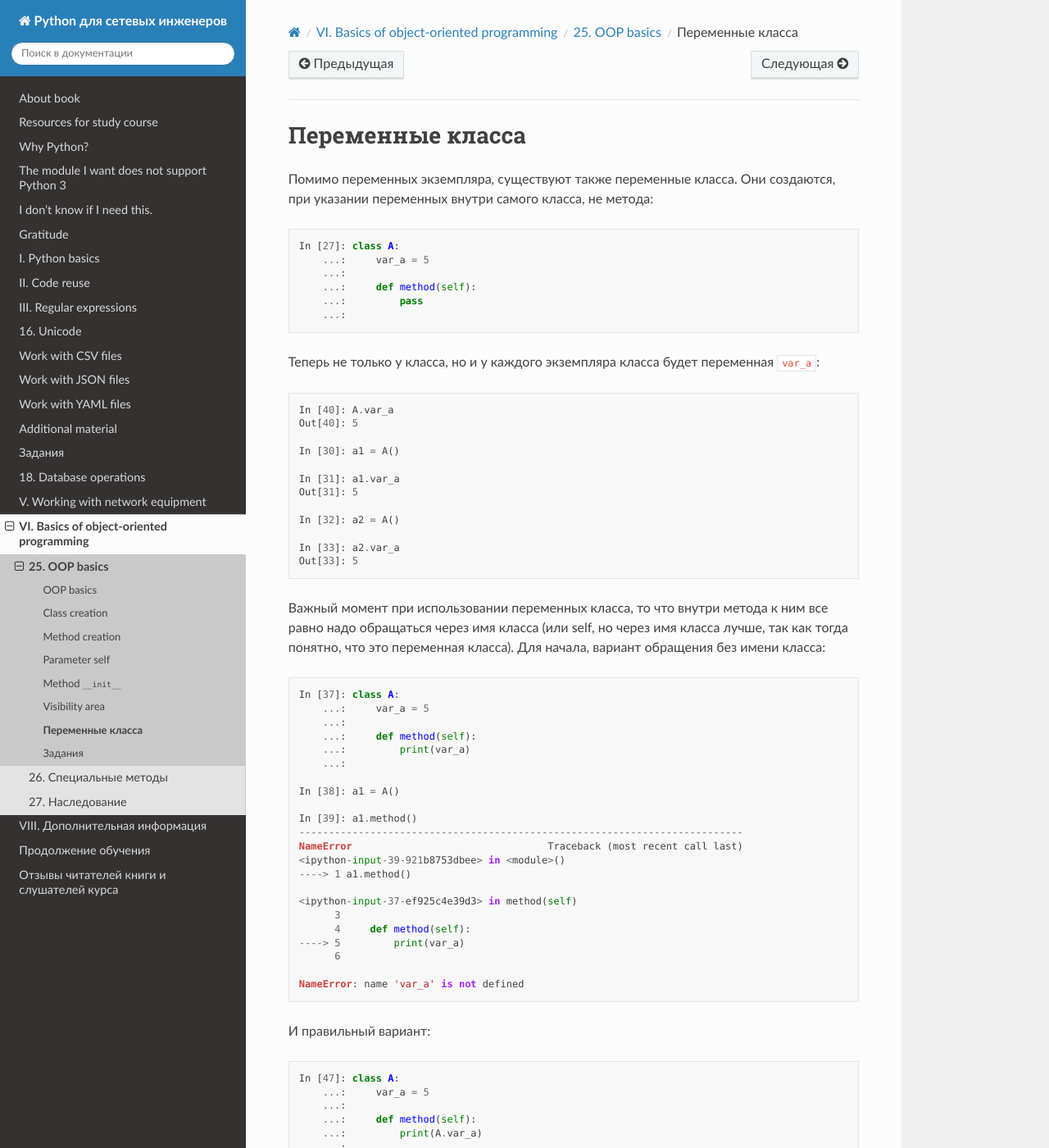
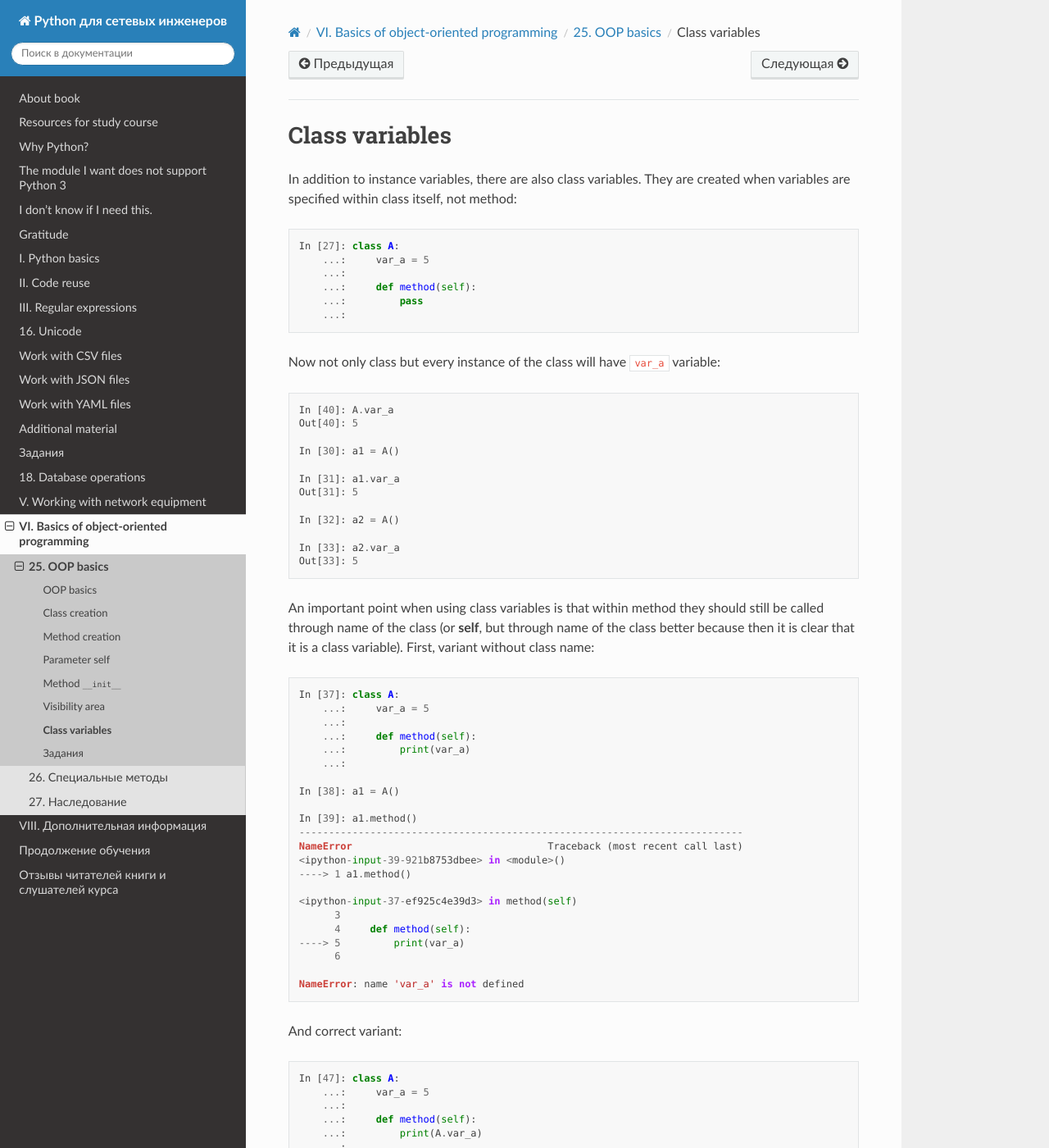
Before and after one commit to Aidar5/nattoeng, a Sphinx documentation site: the page built from docs/source/book/23_oop_basics/class_variables.rst, in a window 1280 px wide and 1400 px high. Shown: the whole window at 82% size. Built offline with Sphinx 7.4.7 and the Read the Docs theme 2.0.0, drawn with Linux system fonts in a browser that asks for light colours; pages that are not in the unit, such as notebooks, are missing from menus.

Commit message:
Update class_variables.rst

```diff
--- a/docs/source/book/23_oop_basics/class_variables.rst
+++ b/docs/source/book/23_oop_basics/class_variables.rst
@@ -1,8 +1,7 @@
-Переменные класса
+Class variables
 ~~~~~~~~~~~~~~~~~
 
-Помимо переменных экземпляра, существуют также переменные класса. Они
-создаются, при указании переменных внутри самого класса, не метода:
+In addition to instance variables, there are also class variables. They are created when variables are specified within class itself, not method:
 
 .. code:: python
 
@@ -13,8 +12,7 @@
         ...:         pass
         ...:
 
-Теперь не только у класса, но и у каждого экземпляра класса будет
-переменная ``var_a``:
+Now not only class but every instance of the class will have ``var_a`` variable:
 
 .. code:: python
 
@@ -31,10 +29,7 @@
     In [33]: a2.var_a
     Out[33]: 5
 
-Важный момент при использовании переменных класса, то что внутри метода
-к ним все равно надо обращаться через имя класса (или self, но через имя
-класса лучше, так как тогда понятно, что это переменная класса). Для
-начала, вариант обращения без имени класса:
+An important point when using class variables is that within method they should still be called  through name of the class (or **self**, but through name of the class better because then it is clear that it is a class variable). First, variant without class name:
 
 .. code:: python
 
@@ -61,7 +56,7 @@
 
     NameError: name 'var_a' is not defined
 
-И правильный вариант:
+And correct variant:
 
 .. code:: python
 
```
